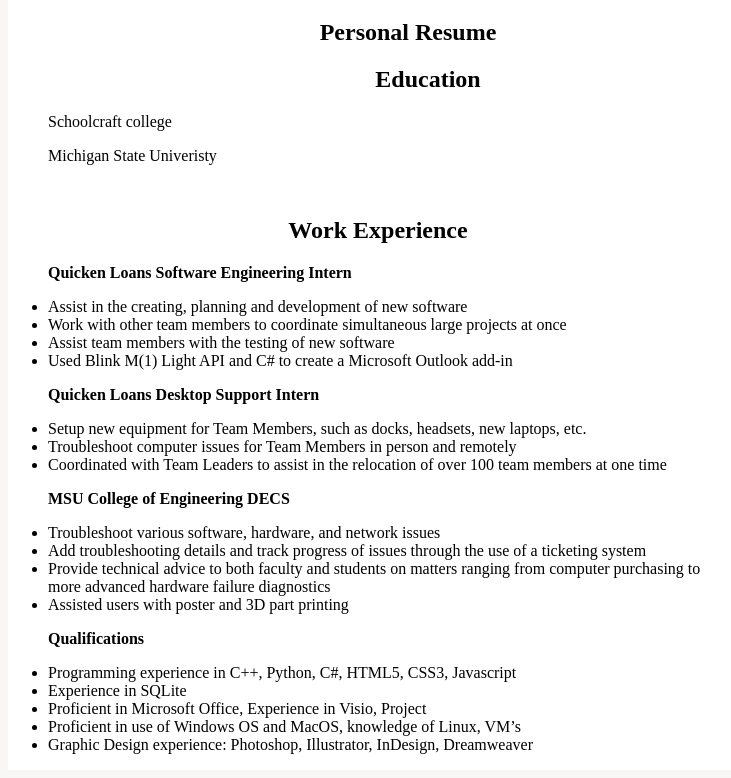
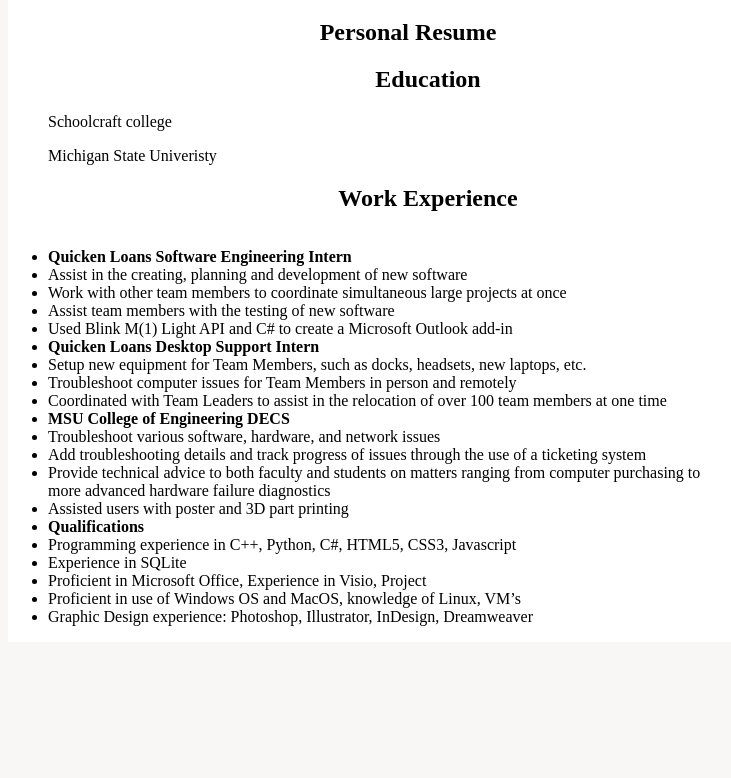
Before and after one commit to qassisju/MI-449-SS17-741-css-spacing-and-layout-T7bJIb, a plain HTML site: page index.html in a window 1280 px wide. Shown: the part 61-839 px from the top of the page, without its empty margins (232-963 px from the left). After the commit the page ends 800 px from the top, so only its background shows below. Drawn offline with Linux system fonts and the light colour scheme.

Commit message:
updated html

```diff
--- a/index.html
+++ b/index.html
@@ -13,24 +13,24 @@
       <h2>Education</h2>
       <p>Schoolcraft college</p>
       <p>Michigan State Univeristy</p>
+      <h2>Work Experience</h2>
     </ul>
     <ul id="work">
-      <h2>Work Experience</h2>
-      <p><strong>Quicken Loans Software Engineering Intern</strong></p>
+      <li><strong>Quicken Loans Software Engineering Intern</strong></li>
       <li>Assist in the creating, planning and development of new software</li>
       <li>Work with other team members to coordinate simultaneous large projects at once</li>
       <li>Assist team members with the testing of new software</li>
       <li>Used Blink M(1) Light API and C# to create a Microsoft Outlook add-in</li>
-      <p><strong>Quicken Loans Desktop Support Intern</strong></p>
+      <li><strong>Quicken Loans Desktop Support Intern</strong></li>
       <li>Setup new equipment for Team Members, such as docks, headsets, new laptops, etc.</li>
       <li>Troubleshoot computer issues for Team Members in person and remotely</li>
       <li>Coordinated with Team Leaders to assist in the relocation of over 100 team members at one time </li>
-      <p><strong>MSU College of Engineering DECS</strong></p>
+      <li><strong>MSU College of Engineering DECS</strong></li>
       <li>Troubleshoot various software, hardware, and network issues</li>
       <li>Add troubleshooting details and track progress of issues through the use of a ticketing system</li>
       <li>Provide technical advice to both faculty and students on matters ranging from computer purchasing to more advanced hardware failure diagnostics</li>
       <li>Assisted users with poster and 3D part printing</li>
-      <p><strong>Qualifications</strong></p>
+      <li><strong>Qualifications</strong></li>
       <li>Programming experience in C++, Python, C#, HTML5, CSS3, Javascript</li>
       <li>Experience in SQLite</li>
       <li>Proficient in Microsoft Office, Experience in Visio, Project</li>
```
